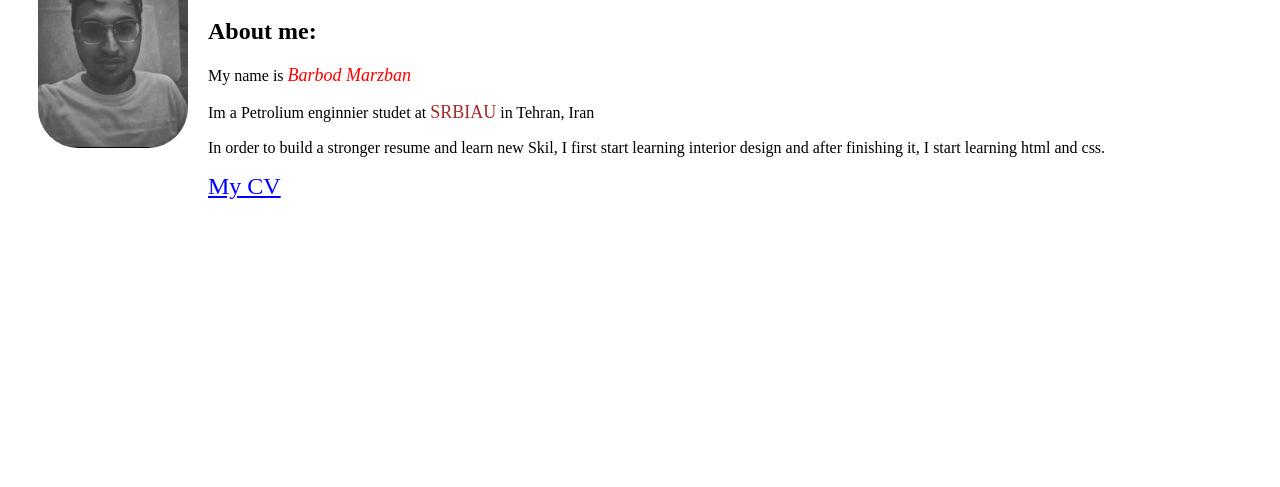
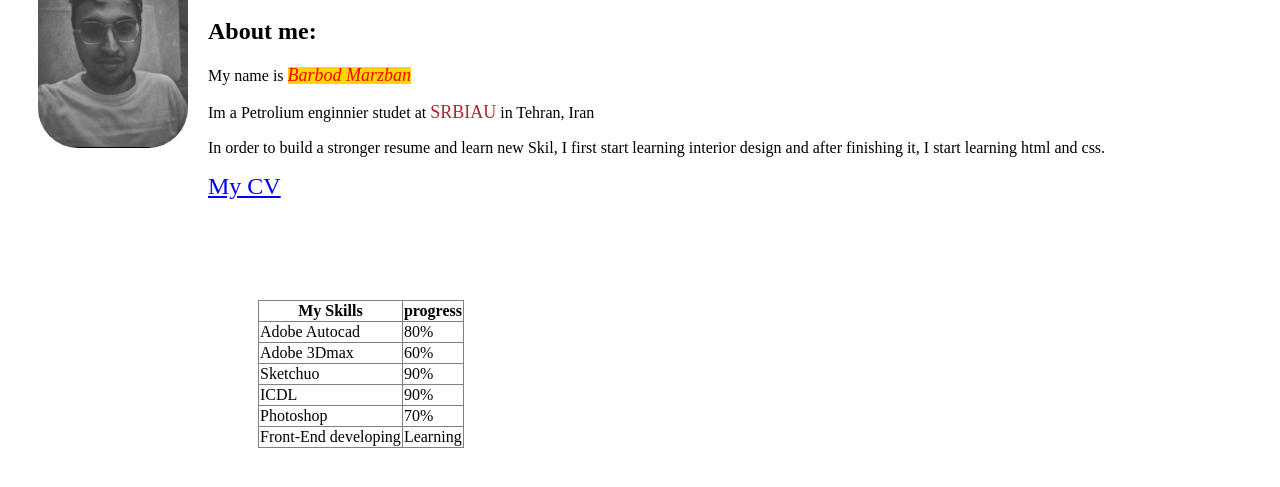
Before and after one commit to barbadmb/HTML-learning-basic, a plain HTML site: page index.html in a window 1280 px wide. Shown: the part 65-552 px from the top of the page. Drawn offline with Linux system fonts and the light colour scheme.

Commit message:
adding what i learn in my project.
adding table and span to my project

```diff
--- a/index.html
+++ b/index.html
@@ -36,13 +36,22 @@
       p.about {
         margin-left: 200px;
       }
+      span.name {
+        background-color: gold;
+      }
+      table , td ,th {
+        margin-top: 100px;
+        margin-left: 250px;
+        border: 1px solid gray;
+        border-collapse: collapse;
+      }
     </style>
   </head>
   <body>
     <img src="/images/barbod.png" alt="My portrate" />
     <h1>This site is my cv in front end developing</h1>
     <h2>About me:</h2>
-    <p>My name is <em class="name">Barbod Marzban</em></p>
+    <p>My name is <span class="name"><em class="name">Barbod Marzban</em></span></p>
     <p>
       Im a Petrolium enginnier studet at <em class="srbiau">SRBIAU</em> in
       Tehran, Iran
@@ -54,5 +63,41 @@
       css.
     </p>
     <a href="/my cv page/cv page.html">My CV</a>
+    <table>
+     <thead>
+      <tr>
+        <th>My Skills</th>
+        <th>progress</th>
+      </tr>
+     </thead>
+     <tbody>
+
+      <tr>
+        <td>Adobe Autocad</td>
+        <td>80%</td>
+      </tr>
+      <tr>
+        <td>Adobe 3Dmax</td>
+        <td>60%</td>
+      </tr>
+      <tr>
+        <td>Sketchuo</td>
+        <td>90%</td>
+      </tr>
+      <tr>
+        <td>ICDL</td>
+        <td>90%</td>
+      </tr>
+      <tr>
+        <td>Photoshop</td>
+        <td>70%</td>
+      </tr>
+      <tr>
+        <td>Front-End developing</td>
+        <td>Learning</td>
+      </tr>
+
+     </tbody>
+    </table>
   </body>
 </html>
```
Also changed, not shown: learning and testing htmls files/table.html (+3 -1 lines).
